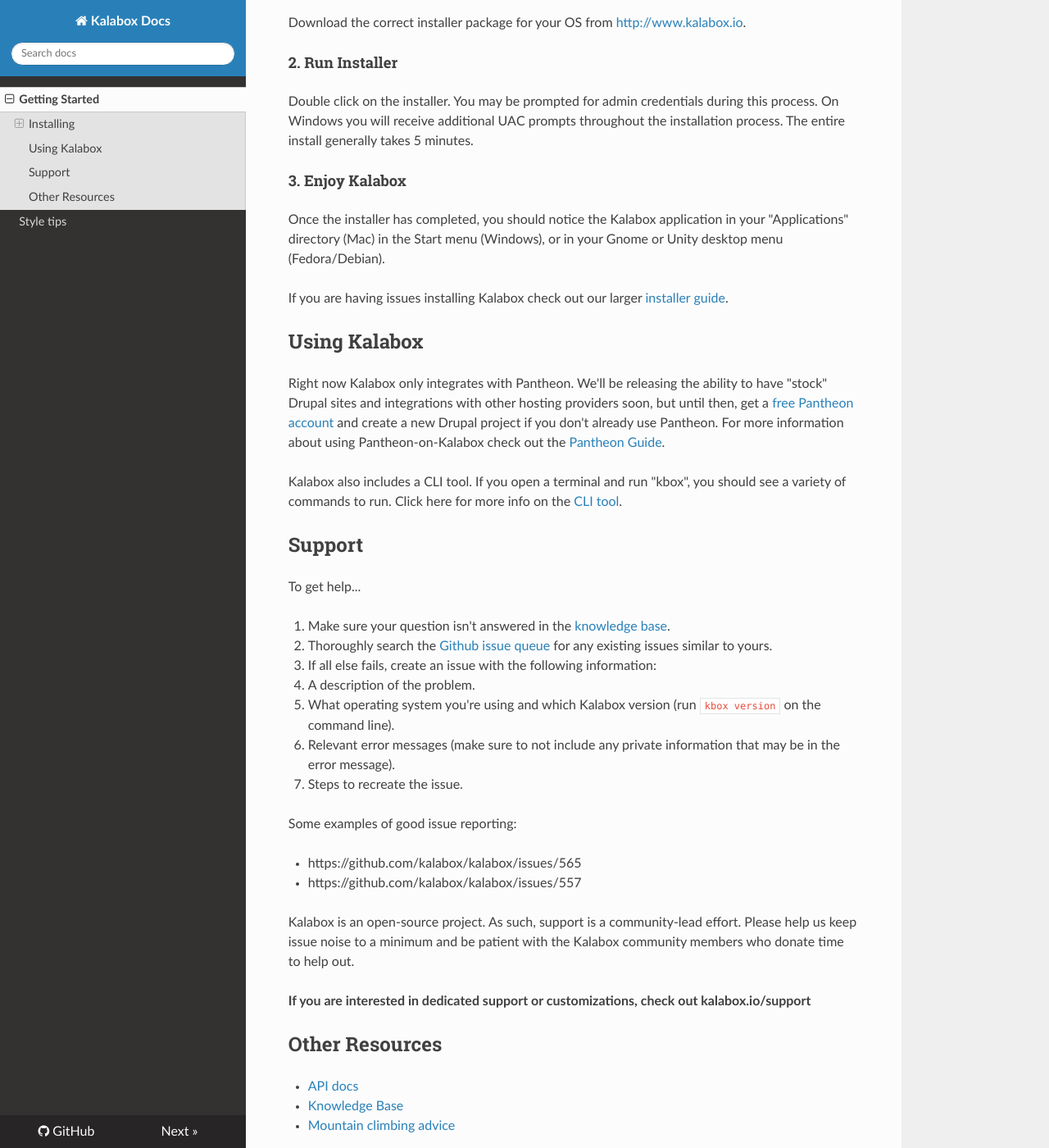
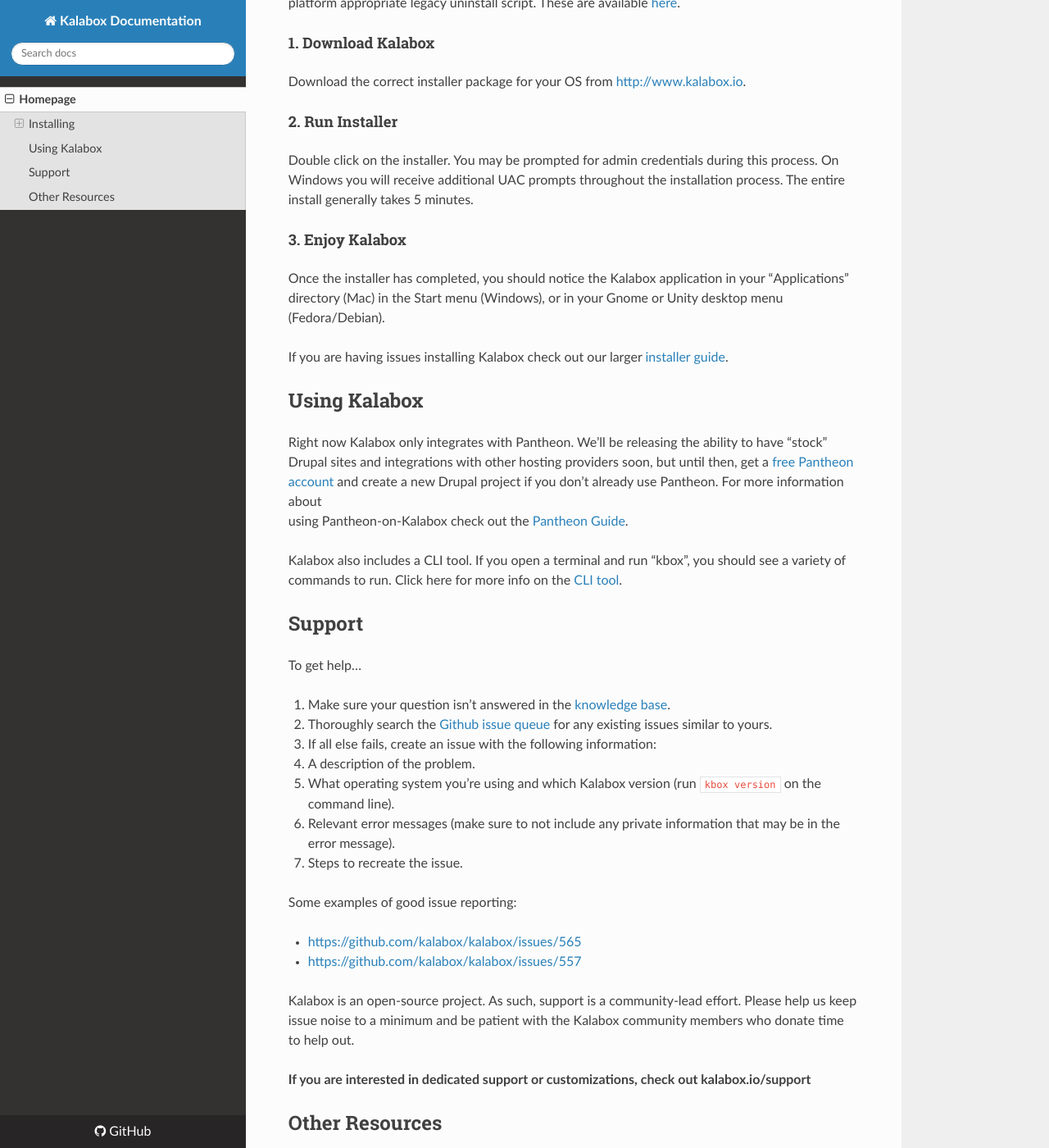
Before and after one commit to kalabox/kalabox, an MkDocs documentation site: the page built from docs/index.md, in a window 1280 px wide and 1400 px high, scrolled down 728 px. Shown: the whole window at 82% size. Built offline with MkDocs 1.6.1, drawn with Linux system fonts in a browser that asks for light colours; nearby versions of some CDN libraries; old or Windows-style settings are respelled for this version of MkDocs; some of the changed text lies outside the part shown.

Commit message:
#1366: Add some markdown extension for our docs

```diff
--- a/mkdocs.yml
+++ b/mkdocs.yml
@@ -1,12 +1,26 @@
-site_name: Kalabox Docs
+site_name: Kalabox Documentation
 theme: readthedocs
 repo_url: https://github.com/kalabox/kalabox
 include_search: true
+markdown_extensions:
+  - markdown.extensions.toc
+  - markdown.extensions.admonition
+  - markdown.extensions.smarty
+  - markdown.extensions.nl2br
+  - markdown.extensions.codehilite:
+      guess_lang: false
+  - pymdownx.extra
+  - pymdownx.inlinehilite
+  - pymdownx.magiclink
+  - pymdownx.tilde
+  - pymdownx.caret
+  - pymdownx.smartsymbols
+  - pymdownx.githubemoji
+  - pymdownx.tasklist
+  - pymdownx.progressbar
+  - pymdownx.headeranchor
+  - pymdownx.arithmatex
+  - pymdownx.mark
+  - pymdownx.critic
 pages:
-- Getting Started: index.md
-- Style tips: styles.md
-#- General:
-#  - Install: install.md
-#  - Install (alternatives): install-alternative.md
-#- Writing commands:
-#  - Context system: context.md
+  - 'Homepage': 'index.md'
```
Also changed, not shown: docs/index.md (+3 -0 lines).
